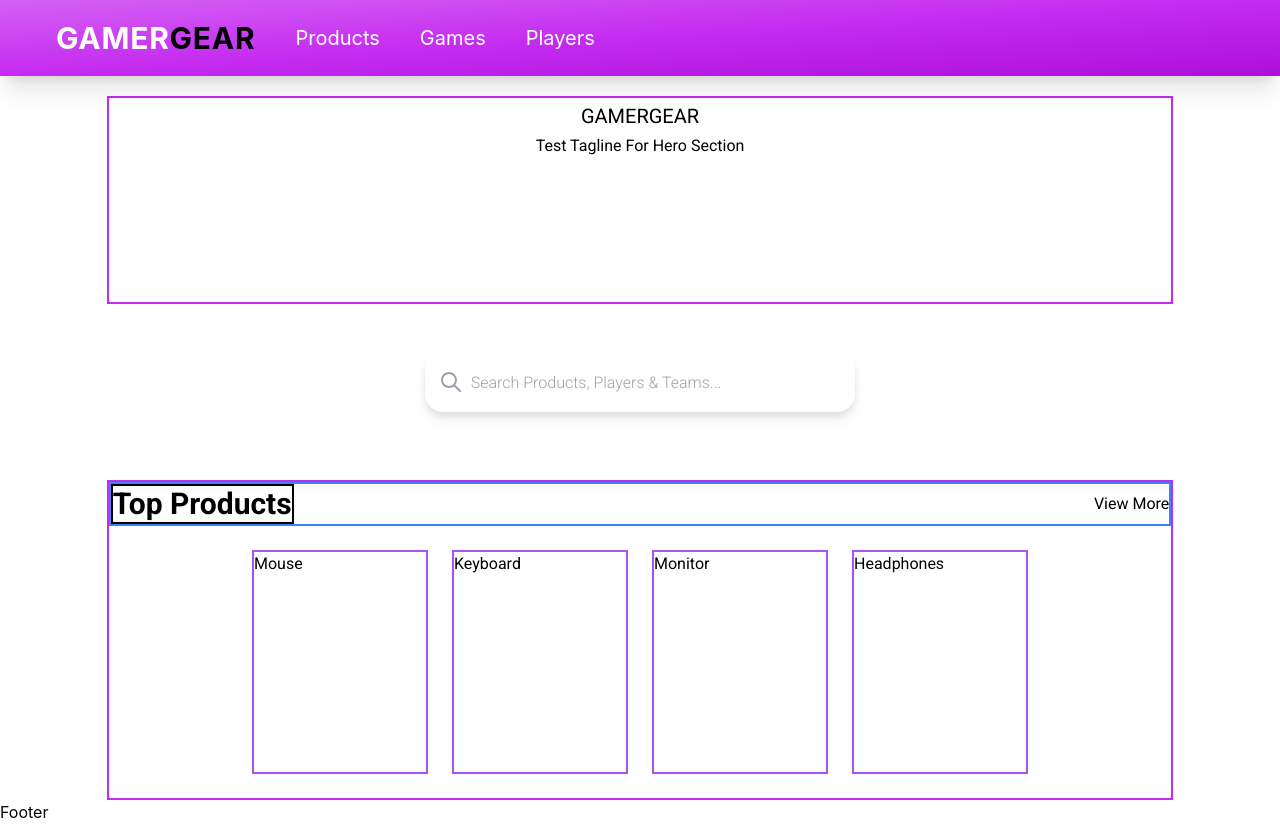
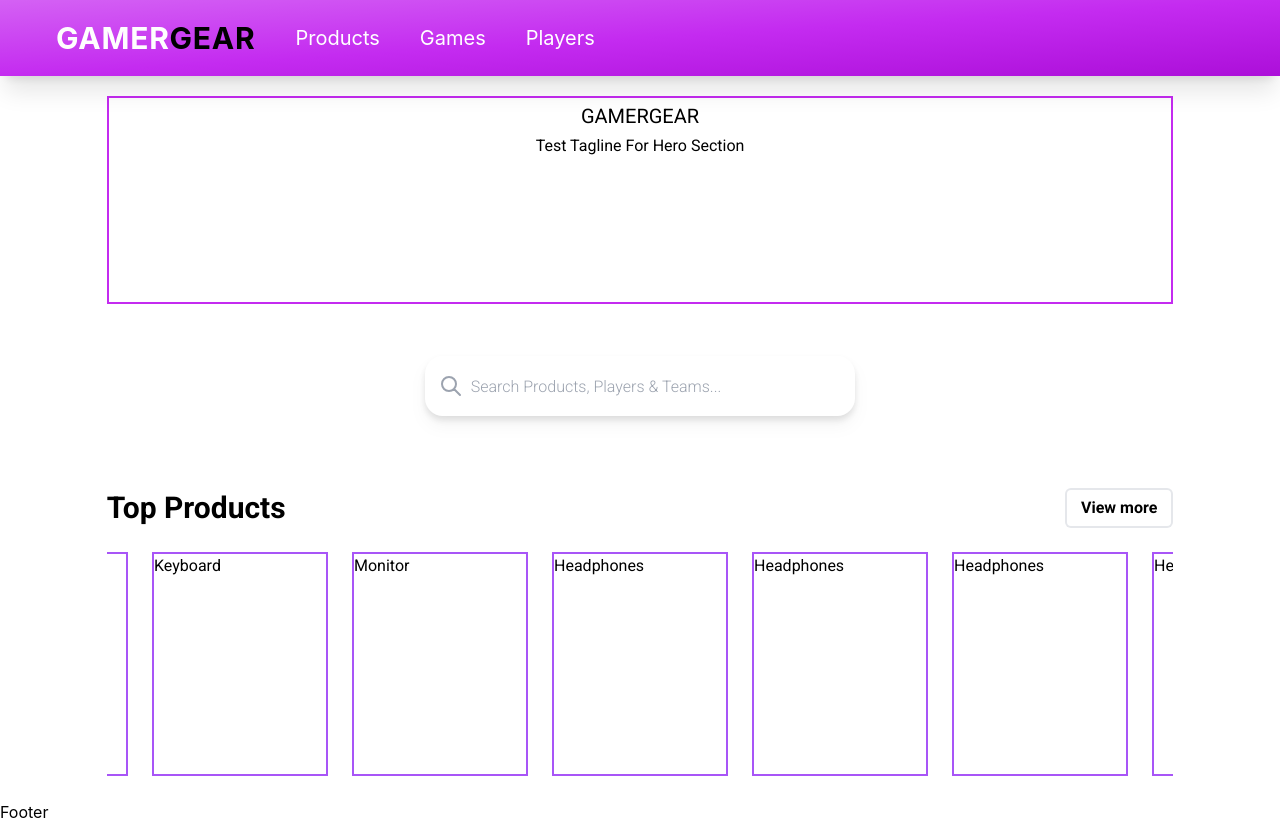
Before and after one commit to liucidity/gamer-gear, a Next.js app: page /home in a window 1280 px wide. Built offline with nearby package versions, Linux system fonts and the light colour scheme; what prettier-plugin-tailwindcss would draw is missing.

Commit message:
style: view more button styled

```diff
--- a/pages/home/index.tsx
+++ b/pages/home/index.tsx
@@ -25,20 +25,36 @@ const topProducts = [
     type: "Headphones",
     id: "id4",
   },
+  {
+    type: "Headphones",
+    id: "id4",
+  },
+  {
+    type: "Headphones",
+    id: "id4",
+  },
+  {
+    type: "Headphones",
+    id: "id4",
+  },
 ];
 
 const Home = ({ children }: Props) => {
   return (
     <div className="flex h-full w-full flex-col items-center justify-between pt-24">
-      <header className="flex h-52 w-[90%] md:w-5/6 flex-col items-center border-2 border-purple-main">
+      <header className="flex h-52 w-[90%] flex-col items-center border-2 border-purple-main md:w-5/6">
         <h1 className="prose-sm px-5 md:prose-xl">GAMERGEAR</h1>
         <h2>Test Tagline For Hero Section</h2>
       </header>
       <Searchbar />
-      <section className="flex w-[90%] md:w-5/6 flex-col mt-5 border-2 border-purple-main">
-        <header className="flex items-center justify-between border-2 border-blue-500">
-          <h1 className="border-2 border-black font-sans font-bold text-xl md:text-3xl">Top Products</h1>
-          <a>View More</a>
+      <section className="mt-5 flex w-[90%] flex-col md:w-5/6 ">
+        <header className="flex items-center justify-between ">
+          <h1 className="font-sans text-2xl font-bold antialiased md:text-3xl">
+            Top Products
+          </h1>
+          <a className="cursor-pointer rounded-md py-1 px-4 font-semibold antialiased ring-2 ring-inset ring-gray-200 hover:bg-purple-light hover:text-off-white hover:ring-0 md:px-4 md:py-2">
+            View more
+          </a>
         </header>
         <SnapCarousel products={topProducts} />
       </section>
```
